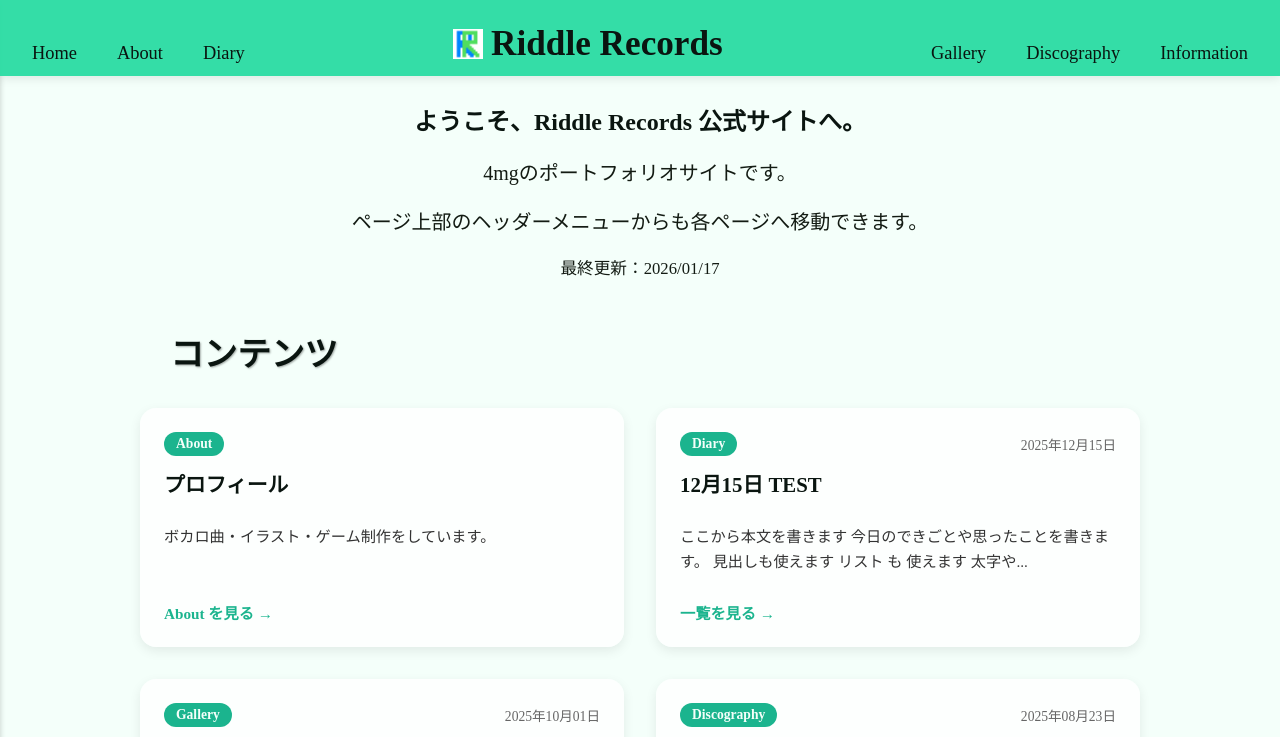
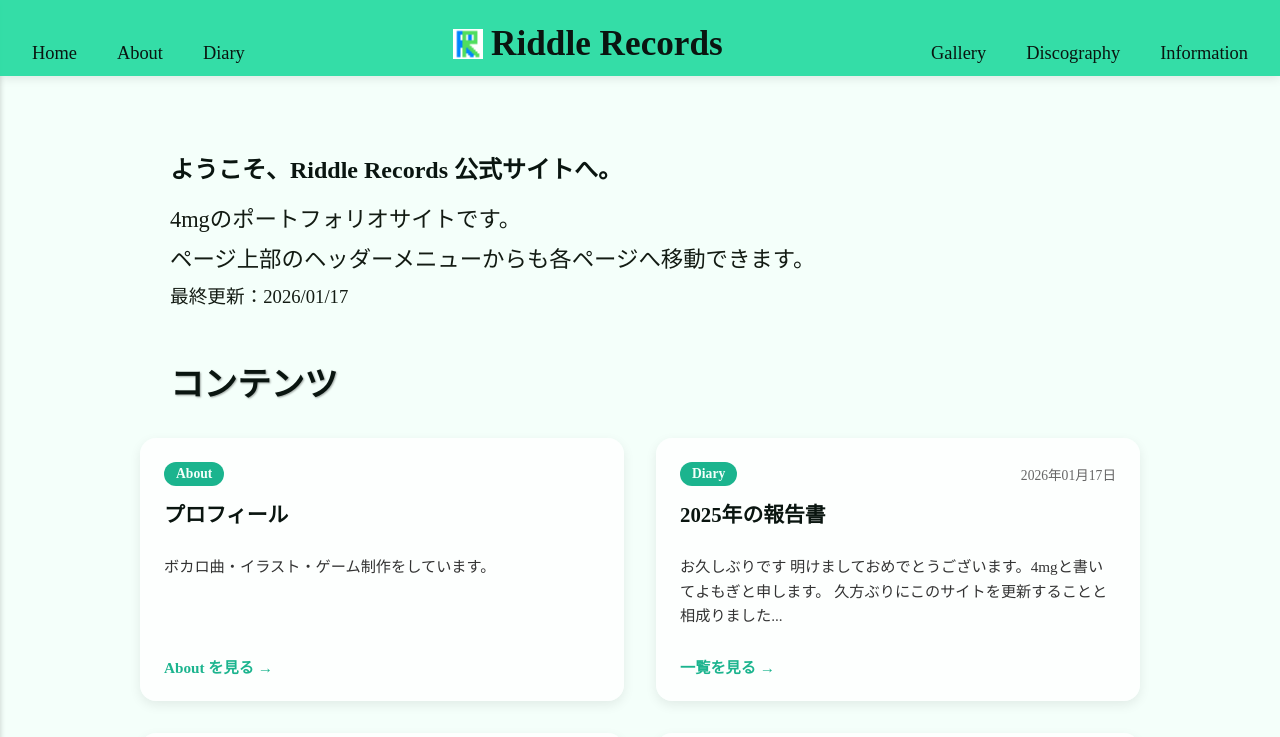
Before and after one commit to Enomi-4mg/Riddle-Records, a Jekyll site: the page built from index.html, in a window 1280 px wide and 1400 px high. Shown: the top 737 px of the window. Built offline with Jekyll 4.4.1, drawn with Linux system fonts in a browser that asks for light colours; some web fonts are replaced; some of the changed lines change nothing that is shown; grey boxes are pictures that could not be loaded.

Commit message:
fix layout

```diff
--- a/_config.yml
+++ b/_config.yml
@@ -1,6 +1,8 @@
 title: Riddle Records
 description: A site for diary, music, and art
 author: 4mg
+
+host: 0.0.0.0
 
 collections:
   diary:
--- /dev/null
+++ b/_diary/2026-01-17.md
@@ -0,0 +1,171 @@
+---
+layout: post
+title: "2025年の報告書"
+date: 2026-01-17
+---
+
+# お久しぶりです
+
+明けましておめでとうございます。4mgと書いてよもぎと申します。
+
+久方ぶりにこのサイトを更新することと相成りました。
+忙しくて全く更新する余裕が無かった…。
+かと言ってぎょーさん作品を作ったって事でもないのが悲しいところ。
+
+全くないと言う訳でもないので遅い新年のご挨拶も兼ねて記録します。
+また、更新に合わせてサイトのデザインを大きくリニューアルです。このサイトを作ったころよりも遥かに技術力が上がっているので挑戦しました。これからも少しずつ良いデザインにしていきます。
+
+## やったこと
+### BGM制作
+ご縁があり
+
+### 資格に合格した
+
+一発目から創作関連ではないです。
+基本情報技術者試験というのに合格しました。
+色々な機運もあり11月頃の一か月弱は試験勉強ばかりしていました。
+
+### 楽曲分析など
+
+楽曲分析して文書にしてみようと思い立ってメモしたものです。
+習慣としては続かず…、如何せん学業が忙しい。
+今後も、暇を見つけてメモしていきたいですね。
+このスクボには他にも、イラスト上達のためのメモだったり、楽曲制作に関する個人的なメモだったりを残しています。
+いつか、みんなで集合知を集めるようなページを作ってもいいな
+
+[→Scrapboxのページはココ←](https://scrapbox.io/MemoEnomi4mg/%E3%80%90%E6%A5%BD%E6%9B%B2%E5%88%86%E6%9E%90%E3%80%91_%E7%A9%BA%E3%82%92%E6%BA%80%E3%81%9F%E3%81%97%E3%81%A6%EF%BC%8F%E5%8F%AF%E4%B8%8D%EF%BC%88Fill_Me_%2F_KAFU%EF%BC%89(2025-11-24))
+
+### ひとりサイゼを達成
+
+これは本当に凄いこと。
+独りでファミレスってのはやったことねえなと思い立って散歩のシメとして入店。
+
+注文したメニューは
+- ミラノ風ドリア
+- ほうれん草のソテー
+- ペペロンチーノ
+- グラスワイン　白
+- コーヒーゼリー＆ミルクジェラート
+
+の５品だったかな。
+
+いつものメニューばかり頼んでしまったので、グラスワインの白を頼んでみた。
+なんか鋭くて渋いような酸味だったけれどもまあ美味しかった。
+
+### 冬コミのイラスト本に寄稿
+忙しい合間を縫ってイラストを完成させました。
+
+### コーディングにのめり込む
+
+12月から1月にかけて、プログラミングの作業に没頭していた。
+
+私は、GeminiやらGitHub Copilotやらの生成AIを使っている。
+これがまあ凄くて、「こんなのできる？」って聞くととにかく何でも返してくれる。
+しまいには「こんなこともできますよ！」「こちらの案はどうですか？！」と終わりが無い。
+それでいて、私も「そんなにいうんならやってみようか」とキリのいい場所を見つけられないという顛末。
+
+服屋で試着して店員におだてられ、そのまま買ってしまうような気分。
+AIを使っているというよりも、AIに使われているような感覚さえある。
+
+以下は、今日までの期間に作ったもののの紹介
+
+### 交番DBのウェブサイト
+
+https://koban-app.onrender.com/
+
+ただただ、全国の交番・駐在所の情報が検索できるサイトです。
+ログイン機能だったり、ロールの管理だったりがとても大変だった。
+
+### テキストエディタ
+
+https://github.com/Enomi-4mg/Pro-Multi-Tab-Notepad/releases/tag/v1.6.3
+
+テキストエディタです。
+その名の通りテキストをエディットできる訳です。
+なんか自作のメモ帳とかあったら嬉しいな～という軽い気持ちで作り始めてこれを改良し続けています。
+
+もちろん、自分で使っている。そうするとツールのここが不便だなとか、いつも使っているものってこういう風に便利なんだと気付くことができるのでとってもいい視点が得られます。
+
+### CGゲーム作品
+
+これは、大学の課題で制作したもので、コマンドを選んで木を育てていくというCGゲームです。
+パラメータやコマンド使ったときのエフェクトに力を入れてます。
+ちょっと今、手に取ってもらえるような形式を準備していないのでなんか後で載せます。
+
+## 行った場所
+
+### 成人式・同窓会
+
+今は、成人式でなくて20歳のつどいみたいな言い方をするらしい。
+それでも成人式と呼び続けるだろうなと思うが。
+
+成人式の会場。なんせ風が強かった。
+危うく吹き飛ばされるとこでしたね。ええ。
+
+同窓会はそれはもう楽しくて、中高の同期と会えた嬉しさもひとしお。
+ただ、圧倒的に人がたくさんいるもんで一人一人と十分に会話するというのは叶わなかった。
+また、いつかこんな大勢で集まれればと思う。幹事の方々に最大級の感謝を。
+
+## 良かった作品
+
+### 浅野いにおの漫画『虹ヶ原ホログラフ』等
+10月、11月頃はひたすら浅野いにおの漫画を買って読んでいた。
+わりと沢山読みました。凄い面白い。
+
+### 押切蓮介『アカイロフラグ』『サユリ』
+アニメで『ハイスコアガール』を見て、他の作品もずっと気になっていた。凄い良い。
+
+### 『最終兵器彼女』
+年末に一気読み。酷くなっていく世界と対照的な二人の眩しさ。
+
+### 『BLEACH』
+こちらは正月に一気読み。早く卍解を習得したい。
+
+### 『光が死んだ夏』　一巻
+装丁が良くて買ってしまった。二人の間にある薄暗くてジトっとした空気感が良い。
+
+### Perfumeの楽曲いろいろ
+もうコールドスリープするというのにハマってしまった
+下は特に好きな一曲
+<iframe data-testid="embed-iframe" style="border-radius:12px" src="https://open.spotify.com/embed/track/6iHaCZ0xo64CksORAP1MgN?utm_source=generator" width="100%" height="152" frameBorder="0" allowfullscreen="" allow="autoplay; clipboard-write; encrypted-media; fullscreen; picture-in-picture" loading="lazy"></iframe>
+
+### idol fancy / CAPSULE
+<iframe data-testid="embed-iframe" style="border-radius:12px" src="https://open.spotify.com/embed/track/1y9oD7Pph2IRIav6eXZ44j?utm_source=generator" width="100%" height="152" frameBorder="0" allowfullscreen="" allow="autoplay; clipboard-write; encrypted-media; fullscreen; picture-in-picture" loading="lazy"></iframe>
+
+### 空を満たして / 可不　（フロクロさん）
+Amen Break の使い方が好き
+<iframe width="560" height="315" src="https://www.youtube-nocookie.com/embed/FrwDrugam-0?si=zreKPJjCihVUiCxb" title="YouTube video player" frameborder="0" allow="accelerometer; autoplay; clipboard-write; encrypted-media; gyroscope; picture-in-picture; web-share" referrerpolicy="strict-origin-when-cross-origin" allowfullscreen></iframe>
+
+### 『Magic Moments』cambelle
+近所のヴィレヴァンのポップが目に付いた
+<iframe data-testid="embed-iframe" style="border-radius:12px" src="https://open.spotify.com/embed/album/7pmQLMsVDc6Q9I82bgzz4H?utm_source=generator" width="100%" height="152" frameBorder="0" allowfullscreen="" allow="autoplay; clipboard-write; encrypted-media; fullscreen; picture-in-picture" loading="lazy"></iframe>
+
+### TYPEWRITE LESSON / Cornelius
+<iframe data-testid="embed-iframe" style="border-radius:12px" src="https://open.spotify.com/embed/track/3SSIE7ScKKBLtA7y1ZBhVu?utm_source=generator" width="100%" height="152" frameBorder="0" allowfullscreen="" allow="autoplay; clipboard-write; encrypted-media; fullscreen; picture-in-picture" loading="lazy"></iframe>
+
+### 呼び声 / Vaundy
+Vaundyのアーティスト性に強く目を惹かれる
+<iframe data-testid="embed-iframe" style="border-radius:12px" src="https://open.spotify.com/embed/track/3kQf453SpkwX7ALdgzNSNY?utm_source=generator" width="100%" height="152" frameBorder="0" allowfullscreen="" allow="autoplay; clipboard-write; encrypted-media; fullscreen; picture-in-picture" loading="lazy"></iframe>
+
+### 刀ピークリスマスのテーマソング2025 / ピーナッツくん
+リアルタイムで受け取れたことを誇りに思う
+<iframe width="560" height="315" src="https://www.youtube.com/embed/i3c5W5Q-5g0?si=NDgY0g3gLYaJFgPe" title="YouTube video player" frameborder="0" allow="accelerometer; autoplay; clipboard-write; encrypted-media; gyroscope; picture-in-picture; web-share" referrerpolicy="strict-origin-when-cross-origin" allowfullscreen></iframe>
+### サマージャム'95 / スチャダラパー
+HIPHOPに興味が湧いて来た
+<iframe data-testid="embed-iframe" style="border-radius:12px" src="https://open.spotify.com/embed/track/6ZF81Gyd6PvhHLMSZ9CRkH?utm_source=generator" width="100%" height="152" frameBorder="0" allowfullscreen="" allow="autoplay; clipboard-write; encrypted-media; fullscreen; picture-in-picture" loading="lazy"></iframe>
+
+### サカナクションの曲
+サカナクションのサウンドにとても憧れる
+<iframe data-testid="embed-iframe" style="border-radius:12px" src="https://open.spotify.com/embed/album/6xhLHD5iUGt6uYWjwyGkoz?utm_source=generator" width="100%" height="152" frameBorder="0" allowfullscreen="" allow="autoplay; clipboard-write; encrypted-media; fullscreen; picture-in-picture" loading="lazy"></iframe>
+
+### 【歌ってみた】水流のロック【剣持刀也×月ノ美兎】
+<iframe width="560" height="315" src="https://www.youtube.com/embed/6OkEoDklDHU?si=ecKGzg8WrdmZC1Cv" title="YouTube video player" frameborder="0" allow="accelerometer; autoplay; clipboard-write; encrypted-media; gyroscope; picture-in-picture; web-share" referrerpolicy="strict-origin-when-cross-origin" allowfullscreen></iframe>
+
+### 古を生きるマインクラフトシリーズ
+全てが懐かしい。そして、懐かしいだけじゃなく新しいネタも盛り込んである傑作。
+<iframe width="560" height="315" src="https://www.youtube.com/embed/SY6Zdw1F0Co?si=UtI2BBGNPt81cA4B" title="YouTube video player" frameborder="0" allow="accelerometer; autoplay; clipboard-write; encrypted-media; gyroscope; picture-in-picture; web-share" referrerpolicy="strict-origin-when-cross-origin" allowfullscreen></iframe>
+
+## これからやること
+
+### 応用情報技術者試験の勉強
+### C++でCG作品を制作
--- a/index.html
+++ b/index.html
@@ -10,7 +10,7 @@ title: "Riddle Records"
 {% assign latest_gallery = site.data.gallery | sort: 'date' | reverse | first %}
 
 <section class="home-intro">
-  <p class="home-welcome">ようこそ、Riddle Records 公式サイトへ。</p>
+  <h1 class="home-welcome">ようこそ、Riddle Records 公式サイトへ。</h1>
   <p>4mgのポートフォリオサイトです。</p>
   <p>ページ上部のヘッダーメニューからも各ページへ移動できます。</p>
   <p><small>最終更新：2026/01/17</small></p>
--- a/style/style.css
+++ b/style/style.css
@@ -780,16 +780,22 @@ img{
 
 /* ===== Home Page Styles ===== */
 .home-intro {
-    text-align: center;
-    margin: 2rem auto;
+    text-align: left;
+    margin: 5rem auto 2rem 30px;
     max-width: 800px;
+    padding: 0;
 }
 
 .home-welcome {
-    font-size: 1.5rem;
+    font-size: 2.3srem;
     font-weight: bold;
     color: #0a1510;
     margin-bottom: 1rem;
+}
+
+.home-intro p {
+    font-size: 1.4rem;
+    margin: 0.5rem 0;
 }
 
 .home-latest {
```
Also changed, not shown: README.md.
